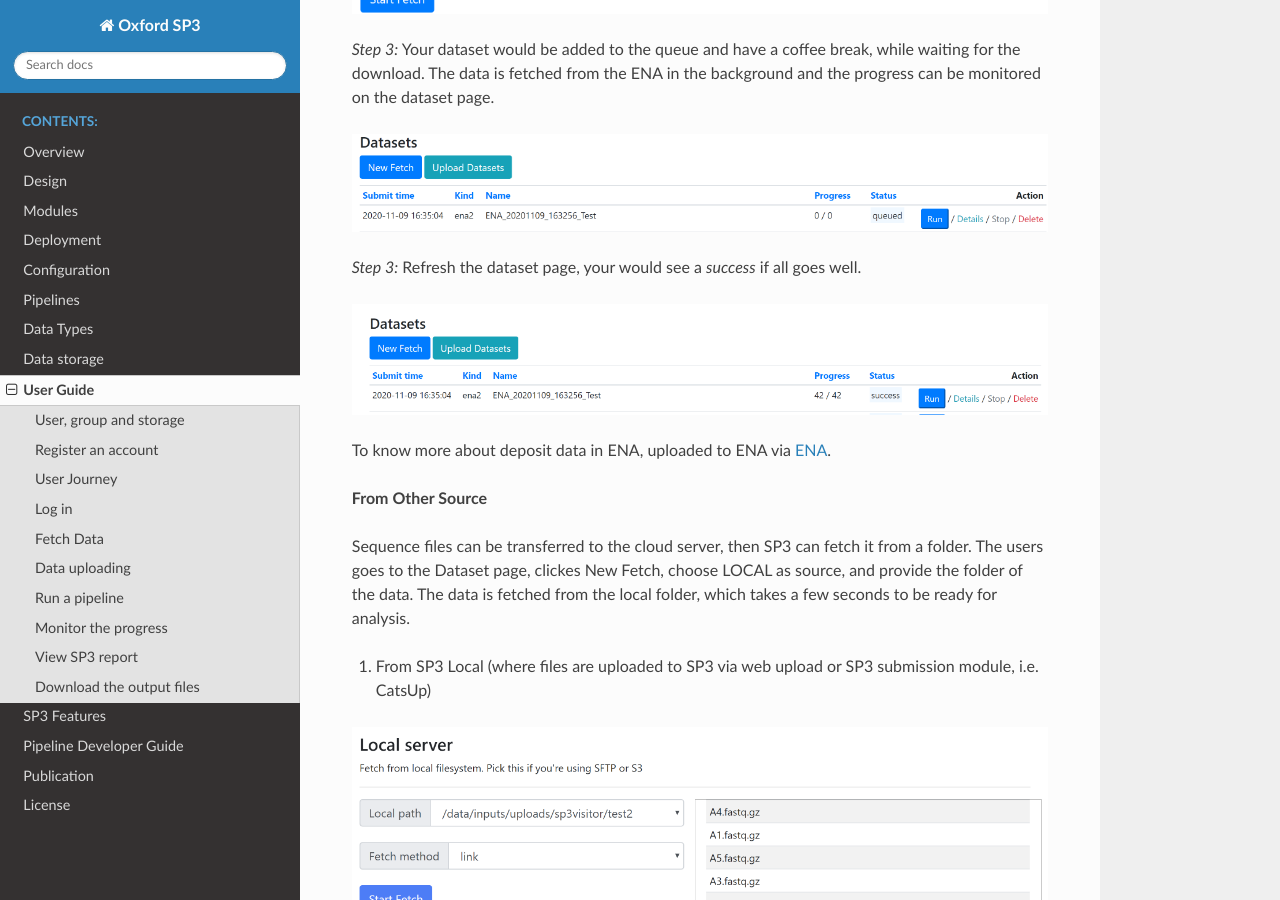
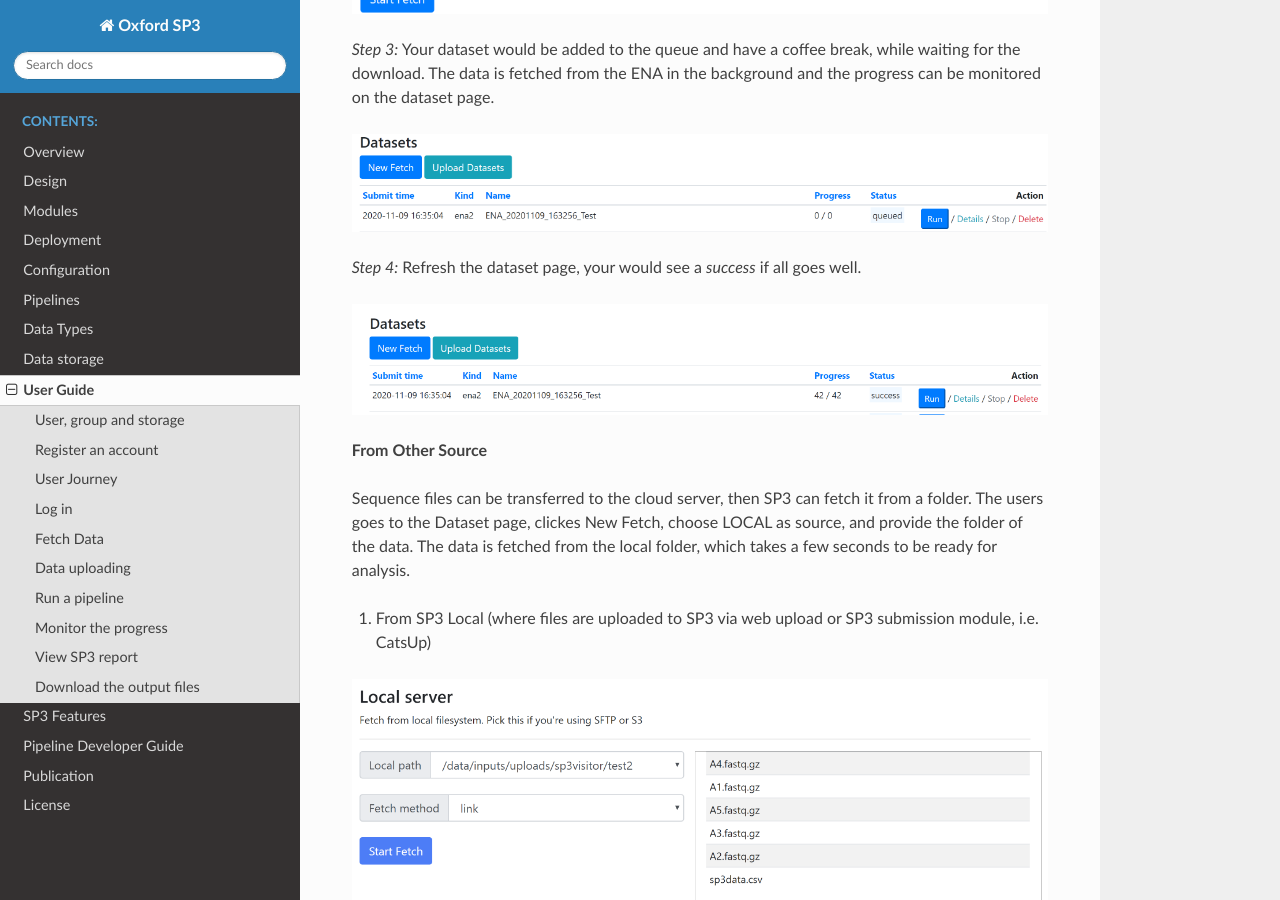
Before and after one commit to oxfordmmm/catdocs, a Sphinx documentation site: the page built from docs/source/user.rst, in a window 1280 px wide and 900 px high, scrolled down 3447 px. Built offline with Sphinx 7.4.7 and the Read the Docs theme 2.0.0, drawn with Linux system fonts in a browser that asks for light colours.

Commit message:
correct typo

```diff
--- a/docs/source/user.rst
+++ b/docs/source/user.rst
@@ -88,12 +88,10 @@
 
 .. image:: _static/fetchENA3.png
 
-*Step 3:* Refresh the dataset page, your would see a *success* if all goes well.
+*Step 4:* Refresh the dataset page, your would see a *success* if all goes well.
 
 .. image:: _static/fetchENA4.png
 
-
-To know more about deposit data in ENA, uploaded to ENA via `ENA <https://www.ebi.ac.uk/ena/submit>`_.
 
 **From Other Source**
 
```
